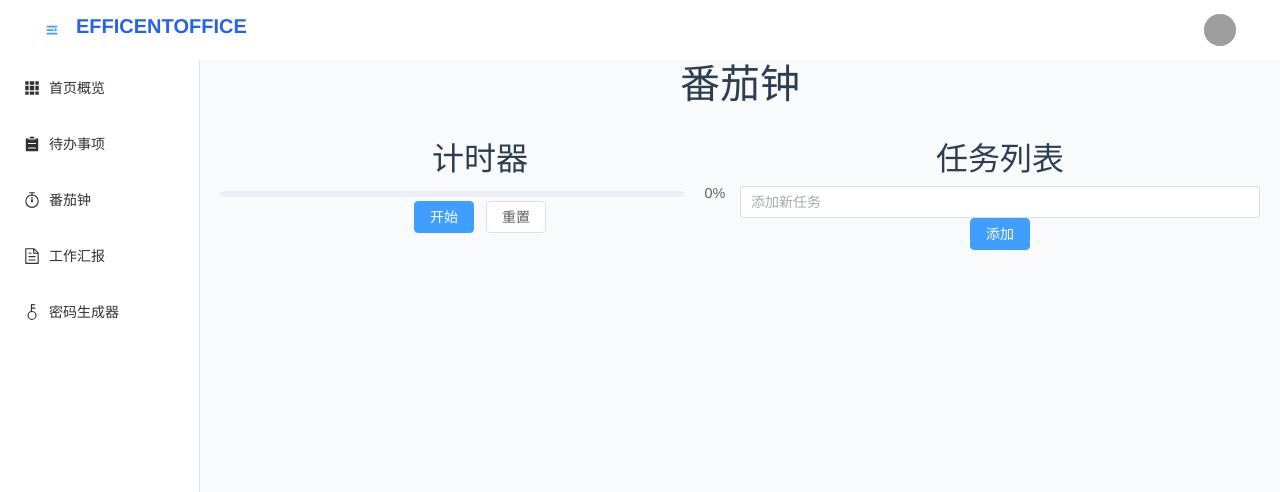
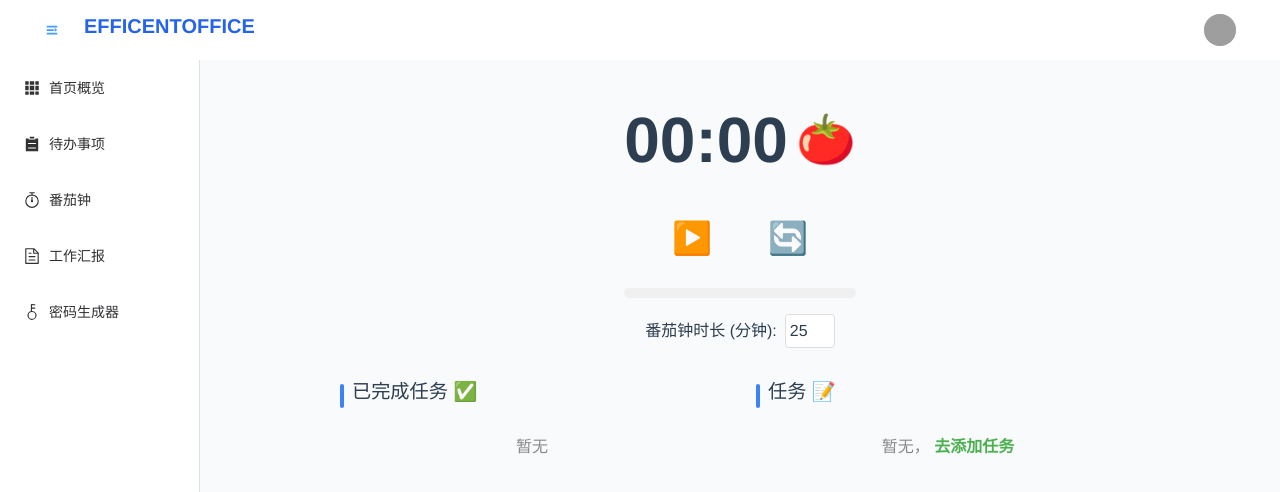
Before and after one commit to QingYang1807/EfficientOffice, a Vue app in the folder frontend/: page /#/pomodoro-timer in a window 1280 px wide. Shown: the top 492 px of the page. Built offline with nearby package versions, Linux system fonts and the light colour scheme; grey boxes are pictures that could not be loaded.

Commit message:
完善番茄钟，并和待办事项联动

```diff
--- a/frontend/src/components/PomodoroTimer.vue
+++ b/frontend/src/components/PomodoroTimer.vue
@@ -1,70 +1,460 @@
 <template>
-    <el-container>
-        <el-header>
-            <h1>番茄钟</h1>
-        </el-header>
-        <el-main>
-            <el-row>
-                <el-col :span="12">
-                    <h2>计时器</h2>
-                    <el-progress :percentage="percentage"></el-progress>
-                    <el-button type="primary" @click="startTimer">开始</el-button>
-                    <el-button @click="resetTimer">重置</el-button>
-                </el-col>
-                <el-col :span="12">
-                    <h2>任务列表</h2>
-                    <el-input v-model="newTask" placeholder="添加新任务"></el-input>
-                    <el-button type="primary" @click="addTask">添加</el-button>
-                    <el-menu :data="tasks">
-                        <el-menu-item v-for="task in tasks" :key="task.id">{{ task.name }}</el-menu-item>
-                    </el-menu>
-                </el-col>
-            </el-row>
-        </el-main>
-    </el-container>
+  <div class="pomodoro-container">
+    <div class="timer-section">
+      <div class="clock-display">
+        <span class="time">{{ formattedTime }}</span>
+        <span class="emoji">{{ currentEmoji }}</span>
+      </div>
+      <div class="controls">
+        <button class="start-btn" @click="startTimer" :disabled="timerRunning">
+          <span v-if="!timerRunning">▶️</span>
+          <span v-else>⏸️</span>
+        </button>
+        <button class="reset-btn" @click="resetTimer">🔄</button>
+      </div>
+      <div class="progress-bar">
+        <div class="progress" :style="{ width: `${percentage}%` }"></div>
+      </div>
+      <div class="settings">
+        <label for="pomodoro-time">番茄钟时长 (分钟):</label>
+        <input type="number" id="pomodoro-time" v-model.number="pomodoroDuration" min="1" max="60" />
+      </div>
+    </div>
+    <div class="tasks-layout">
+      <div class="completed-section">
+        <div class="section-header">
+          <div class="w-1 h-6 bg-blue-500 rounded-full"></div>
+          <h2>已完成任务 ✅</h2>
+        </div>
+        <ul class="completed-list">
+          <li v-if="filteredCompletedTodos.length === 0" class="no-tasks">
+            暂无
+          </li>
+          <li v-else v-for="task in filteredCompletedTodos" :key="task.id" class="completed-item">
+            <span class="task-name">{{ task.text }}</span>
+            <span class="pomodoro-count">🍅 x {{ task.pomodoros || 0 }}</span>
+          </li>
+        </ul>
+      </div>
+      <div class="task-section">
+        <div class="section-header">
+          <div class="w-1 h-6 bg-blue-500 rounded-full"></div>
+          <h2>任务 📝</h2>
+        </div>
+        <div v-if="filteredIncompleteTodos.length > 0" class="search-input">
+          <input v-model="searchText" placeholder="搜索任务..." />
+        </div>
+        <div v-else class="no-tasks-prompt">
+          暂无，
+          <span class="add-task-link" @click="goToTodoPage">去添加任务</span>
+        </div>
+        <ul class="task-list">
+          <template v-if="filteredIncompleteTodos.length > 0">
+            <li
+              v-for="task in filteredIncompleteTodos"
+              :key="task.id"
+              class="task-item"
+            >
+              <span class="task-name">{{ task.text }}</span>
+              <button class="start-task-btn" @click="selectTask(task)">▶️</button>
+            </li>
+          </template>
+        </ul>
+      </div>
+    </div>
+    <div v-if="showConfetti" class="confetti-container">
+      <canvas ref="confettiCanvas" class="confetti-canvas"></canvas>
+    </div>
+    <a-modal
+      v-model:visible="showConfirmationModal"
+      title="任务完成"
+      @ok="handleTaskComplete"
+      @cancel="handleContinuePomodoro"
+      :closable="false"
+    >
+      <p>这个任务完成了吗？</p>
+    </a-modal>
+    <a-modal
+      v-model:visible="showContinueModal"
+      title="继续番茄钟"
+      @ok="handleContinueNextPomodoro"
+      @cancel="handleCancelPomodoro"
+      :closable="false"
+    >
+      <p>是否继续下一个番茄钟？</p>
+    </a-modal>
+  </div>
 </template>
 
-<script>
-import { ref } from 'vue';
-export default {
-    setup() {
-        const newTask = ref('');
-        const tasks = ref([]);
-        let timer = null;
+<script setup>
+import { ref, computed, onUnmounted, onMounted, nextTick } from 'vue';
+import { useRouter } from 'vue-router';
+// import { Modal } from 'ant-design-vue';
+
+const todos = ref([]);
+const timer = ref(null);
 const time = ref(0);
 const percentage = ref(0);
-        const addTask = () => {
-            tasks.value.push({ id: tasks.value.length, name: newTask.value });
-            newTask.value = '';
+const timerRunning = ref(false);
+const currentEmoji = ref('🍅');
+const selectedTask = ref(null);
+const pomodoroDuration = ref(25); // Default Pomodoro time in minutes
+const showConfetti = ref(false);
+const confettiCanvas = ref(null);
+const searchText = ref('');
+const showConfirmationModal = ref(false);
+const showContinueModal = ref(false);
+const router = useRouter();
+
+const emojis = ['🍅', '📚', '☕', '🧘', '💻'];
+
+const formattedTime = computed(() => {
+  const minutes = String(Math.floor(time.value / 60)).padStart(2, '0');
+  const seconds = String(time.value % 60).padStart(2, '0');
+  return `${minutes}:${seconds}`;
+});
+
+const loadTodosFromStorage = () => {
+  const stored = localStorage.getItem('todos');
+  if (stored) {
+    todos.value = JSON.parse(stored);
+  }
 };
+
+const saveTodosToStorage = () => {
+  localStorage.setItem('todos', JSON.stringify(todos.value));
+};
+
+const incompleteTodos = computed(() => {
+  return todos.value.filter(task => !task.completed);
+});
+
+const completedTodos = computed(() => {
+  return todos.value.filter(task => task.completed);
+});
+
+const filteredIncompleteTodos = computed(() => {
+  return incompleteTodos.value.filter(task =>
+    task.text.toLowerCase().includes(searchText.value.toLowerCase())
+  );
+});
+
+const filteredCompletedTodos = computed(() => {
+    return completedTodos.value.filter(task =>
+        task.text.toLowerCase().includes(searchText.value.toLowerCase())
+    );
+});
+
+const selectTask = (task) => {
+  selectedTask.value = task;
+  startTimer();
+};
+
 const startTimer = () => {
-            if (timer) clearInterval(timer);
-            timer = setInterval(() => {
+  if (!selectedTask.value) {
+    alert('请先选择一个任务。');
+    return;
+  }
+  if (timerRunning.value) {
+    clearInterval(timer.value);
+    timerRunning.value = false;
+    currentEmoji.value = '⏸️';
+    return;
+  }
+  timerRunning.value = true;
+  currentEmoji.value = '🍅';
+  const pomodoroTimeInSeconds = pomodoroDuration.value * 60;
+  timer.value = setInterval(() => {
     time.value++;
-                percentage.value = (time.value / 25) * 100;
-                if (time.value >= 25) {
-                    clearInterval(timer);
-                    timer = null;
+    percentage.value = (time.value / pomodoroTimeInSeconds) * 100;
+    if (time.value % 300 === 0) {
+      currentEmoji.value = emojis[Math.floor(Math.random() * emojis.length)];
     }
-            }, 600);
+    if (time.value >= pomodoroTimeInSeconds) {
+      clearInterval(timer.value);
+      timerRunning.value = false;
+      currentEmoji.value = '🎉';
+      showConfirmationModal.value = true;
+    }
+  }, 1000);
 };
+
 const resetTimer = () => {
-            if (timer) clearInterval(timer);
+  clearInterval(timer.value);
+  timerRunning.value = false;
   time.value = 0;
   percentage.value = 0;
+  currentEmoji.value = '🍅';
 };
-        return { newTask, tasks, addTask, startTimer, resetTimer, percentage };
-    },
+
+const handleTaskComplete = () => {
+  completeTask();
+  showConfirmationModal.value = false;
 };
+
+const handleContinuePomodoro = () => {
+  showConfirmationModal.value = false;
+  showContinueModal.value = true;
+};
+
+const handleContinueNextPomodoro = () => {
+  recordPomodoro();
+  showContinueModal.value = false;
+  resetTimer();
+  startTimer();
+};
+
+const handleCancelPomodoro = () => {
+  showContinueModal.value = false;
+};
+
+const completeTask = () => {
+  if (selectedTask.value) {
+    const task = todos.value.find(t => t.id === selectedTask.value.id);
+    if (task) {
+      task.completed = true;
+      recordPomodoro();
+      saveTodosToStorage();
+      showConfettiAnimation();
+    }
+  }
+};
+
+const recordPomodoro = () => {
+  if (selectedTask.value) {
+    const task = todos.value.find(t => t.id === selectedTask.value.id);
+    if (task) {
+      task.pomodoros = (task.pomodoros || 0) + 1;
+      saveTodosToStorage();
+    }
+  }
+};
+
+const showConfettiAnimation = async () => {
+  showConfetti.value = true;
+  await nextTick();
+  startConfetti();
+  setTimeout(() => {
+    showConfetti.value = false;
+  }, 5000);
+};
+
+const startConfetti = () => {
+  const canvas = confettiCanvas.value;
+  if (!canvas) return;
+
+  const confetti = require('canvas-confetti').create(canvas, {
+    resize: true,
+  });
+
+  confetti({
+    particleCount: 200,
+    spread: 160,
+    origin: { y: 0.6 },
+  });
+};
+
+const goToTodoPage = () => {
+  router.push('/todo');
+  // Focus on the input after navigation
+  nextTick(() => {
+    const input = document.querySelector('.add_task_input input');
+    if (input) {
+      input.focus();
+    }
+  });
+};
+
+onMounted(() => {
+  loadTodosFromStorage();
+});
+
+onUnmounted(() => {
+  clearInterval(timer.value);
+});
 </script>
 
-<style>
-h1 {
-    text-align: center;
-    margin-top: 20px;
+<style scoped>
+.pomodoro-container {
+  display: flex;
+  flex-direction: column;
+  align-items: center;
+  padding: 2rem;
+  gap: 2rem;
+  position: relative;
 }
 
-h2 {
-    margin-top: 20px;
+.timer-section {
+  display: flex;
+  flex-direction: column;
+  align-items: center;
+  gap: 1rem;
+}
+
+.clock-display {
+  font-size: 4rem;
+  display: flex;
+  align-items: center;
+  gap: 0.5rem;
+}
+
+.time {
+  font-weight: bold;
+}
+
+.emoji {
+  font-size: 3rem;
+}
+
+.controls {
+  display: flex;
+  gap: 1rem;
+}
+
+.start-btn,
+.reset-btn {
+  font-size: 2rem;
+  background: none;
+  border: none;
+  cursor: pointer;
+  transition: transform 0.2s ease;
+}
+
+.start-btn:hover,
+.reset-btn:hover {
+  transform: scale(1.1);
+}
+
+.progress-bar {
+  width: 100%;
+  height: 10px;
+  background-color: #f0f0f0;
+  border-radius: 5px;
+  overflow: hidden;
+}
+
+.progress {
+  height: 100%;
+  background-color: #4caf50;
+  border-radius: 5px;
+  transition: width 0.3s ease;
+}
+
+.settings {
+  display: flex;
+  align-items: center;
+  gap: 0.5rem;
+}
+
+.settings label {
+  font-size: 1rem;
+}
+
+.settings input {
+  width: 50px;
+  padding: 0.25rem;
+  border: 1px solid #ddd;
+  border-radius: 4px;
+}
+
+.tasks-layout {
+  display: flex;
+  width: 100%;
+  max-width: 800px;
+  gap: 2rem;
+}
+
+.task-section,
+.completed-section {
+  flex: 1;
+  overflow-y: auto;
+  max-height: 400px;
+}
+
+.section-header {
+  display: flex;
+  align-items: center;
+  gap: 0.5rem;
+  margin-bottom: 0.5rem;
+}
+
+.section-header h2 {
+  font-size: 1.2rem;
+  font-weight: 500;
+}
+
+.task-list,
+.completed-list {
+  list-style: none;
+  padding: 0;
+}
+
+.task-item,
+.completed-item {
+  display: flex;
+  justify-content: space-between;
+  align-items: center;
+  padding: 0.75rem;
+  border-bottom: 1px solid #eee;
+}
+
+.task-name {
+  flex: 1;
+}
+
+.start-task-btn {
+  background: none;
+  border: none;
+  cursor: pointer;
+  font-size: 1.2rem;
+}
+
+.pomodoro-count {
+  font-size: 1rem;
+  color: #777;
+}
+
+.search-input {
+  margin-bottom: 1rem;
+}
+
+.search-input input {
+  width: 100%;
+  padding: 0.5rem;
+  border: 1px solid #ddd;
+  border-radius: 4px;
+}
+
+.no-tasks {
+  text-align: center;
+  color: #888;
+  padding: 1rem;
+}
+
+.no-tasks-prompt {
+  text-align: center;
+  color: #888;
+  padding: 1rem;
+}
+
+.add-task-link {
+  color: #4caf50;
+  cursor: pointer;
+  font-weight: bold;
+}
+
+.confetti-container {
+  position: fixed;
+  top: 0;
+  left: 0;
+  width: 100%;
+  height: 100%;
+  pointer-events: none;
+  z-index: 1000;
+}
+
+.confetti-canvas {
+  width: 100%;
+  height: 100%;
 }
 </style>
--- a/frontend/src/components/TodoItems.vue
+++ b/frontend/src/components/TodoItems.vue
@@ -122,6 +122,10 @@
               {{ formatDate(record.dueDate) }}
             </span>
           </template>
+          <!-- 番茄钟列 -->
+          <template v-else-if="column.key === 'pomodoros'">
+            <span class="pomodoro-count">🍅 x {{ record.pomodoros || 0 }}</span>
+          </template>
         </template>
       </a-table>
     </div>
@@ -132,7 +136,7 @@
         <a-input
           v-model:value="newTodo"
           placeholder="添加新任务..."
-          class="!rounded-full flex-1"
+          class="add_task_input !rounded-full flex-1"
           :bordered="true"
           @keyup.enter="addTodo"
         >
@@ -255,6 +259,12 @@ const columns = [
     sorter: (a, b) => (a.dueDate || 0) - (b.dueDate || 0)
   },
   {
+    title: '番茄钟',
+    key: 'pomodoros',
+    width: 100,
+    align: 'center'
+  },
+  {
     title: '创建时间',
     key: 'createdAt',
     width: 150,
@@ -332,7 +342,8 @@ const addTodo = () => {
     completed: false,
     createdAt: Date.now(),
     priority: newTodoPriority.value,
-    dueDate: newDueDate.value
+    dueDate: newDueDate.value,
+    pomodoros: 0
   })
 
   newTodo.value = ''
```
Also changed, not shown: frontend/package.json (+9 -9 lines), 1 other file (tests, documents, lock files or other folders). Lines whose indentation alone changed are shown as unchanged.
